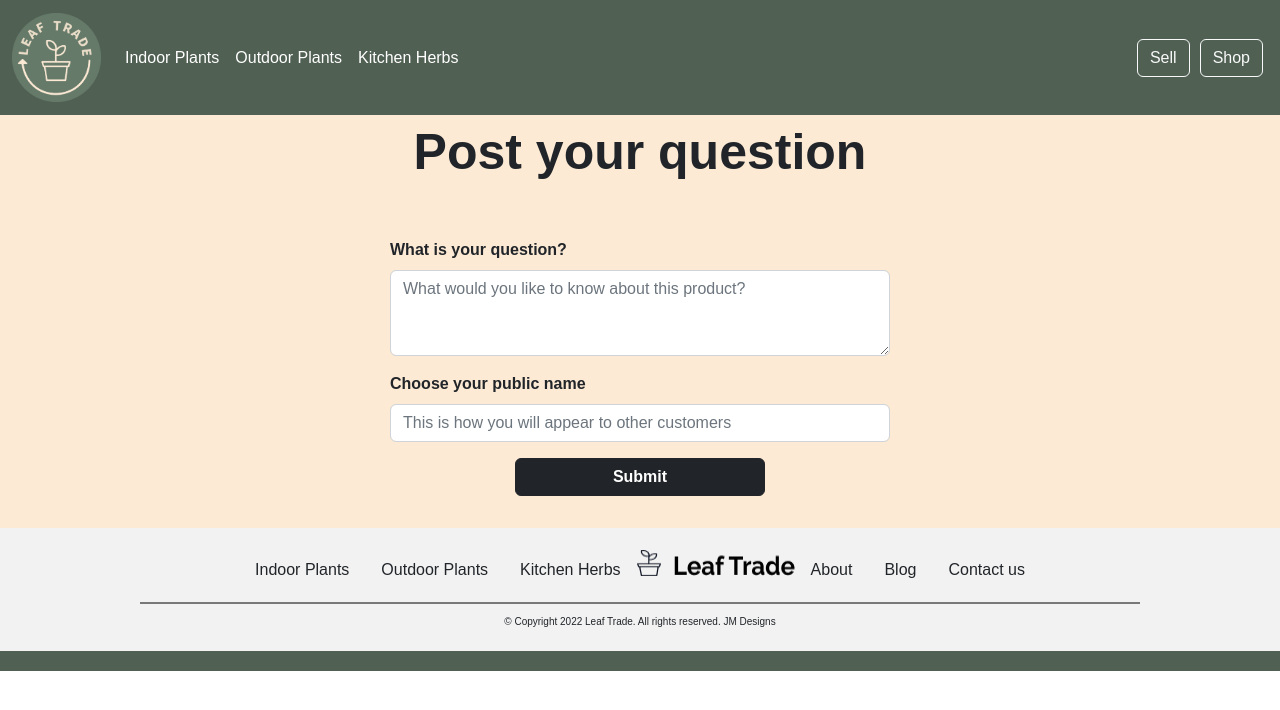
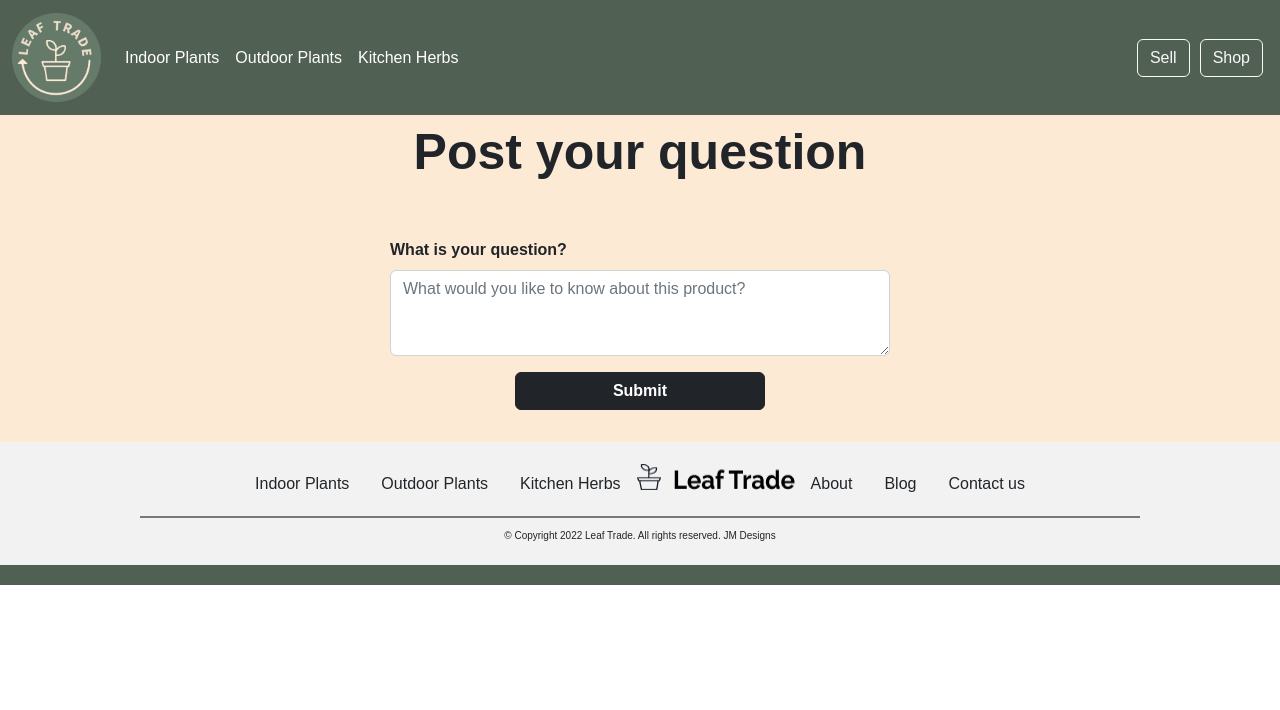
Before and after one commit to Jess2D/leafTrade, a React (Create React App) app in the folder client/: page /questions/newQuestion in a window 1280 px wide. Shown: the top 710 px of the page. Built offline with nearby package versions, Linux system fonts and the light colour scheme.

Commit message:
feat: Newquestion & newreview
Removed 'Choose your public name'

```diff
--- a/client/src/components/question/NewQuestion.js
+++ b/client/src/components/question/NewQuestion.js
@@ -39,14 +39,6 @@ const NewQuestion = () => {
                       placeholder="What would you like to know about this product?"
                     />
                   </Form.Group>
-                  <Form.Group className="mb-3">
-                    <Form.Label className="fw-bold">Choose your public name</Form.Label>
-                    <Form.Control required
-                      id="name"
-                      type="text"
-                      placeholder="This is how you will appear to other customers"
-                    />
-                  </Form.Group>
                   <div class="d-grid gap-2 col-6 mx-auto">
                     <Button className="fw-bold" variant="dark" type="submit">
                       Submit
--- a/client/src/components/review/NewReview.js
+++ b/client/src/components/review/NewReview.js
@@ -78,14 +78,6 @@ const NewReview = () => {
                       placeholder="What did you like or dislike? Would you buy again?"
                     />
                   </Form.Group>
-                  <Form.Group className="mb-3">
-                    <Form.Label className="fw-bold">Choose your public name</Form.Label>
-                    <Form.Control required
-                      id="name"
-                      type="text"
-                      placeholder="This is how you will appear to other customers"
-                    />
-                  </Form.Group>
                   <div class="d-grid gap-2 col-6 mx-auto">
                     <Button className="fw-bold" variant="dark" type="submit">
                       Submit
```
